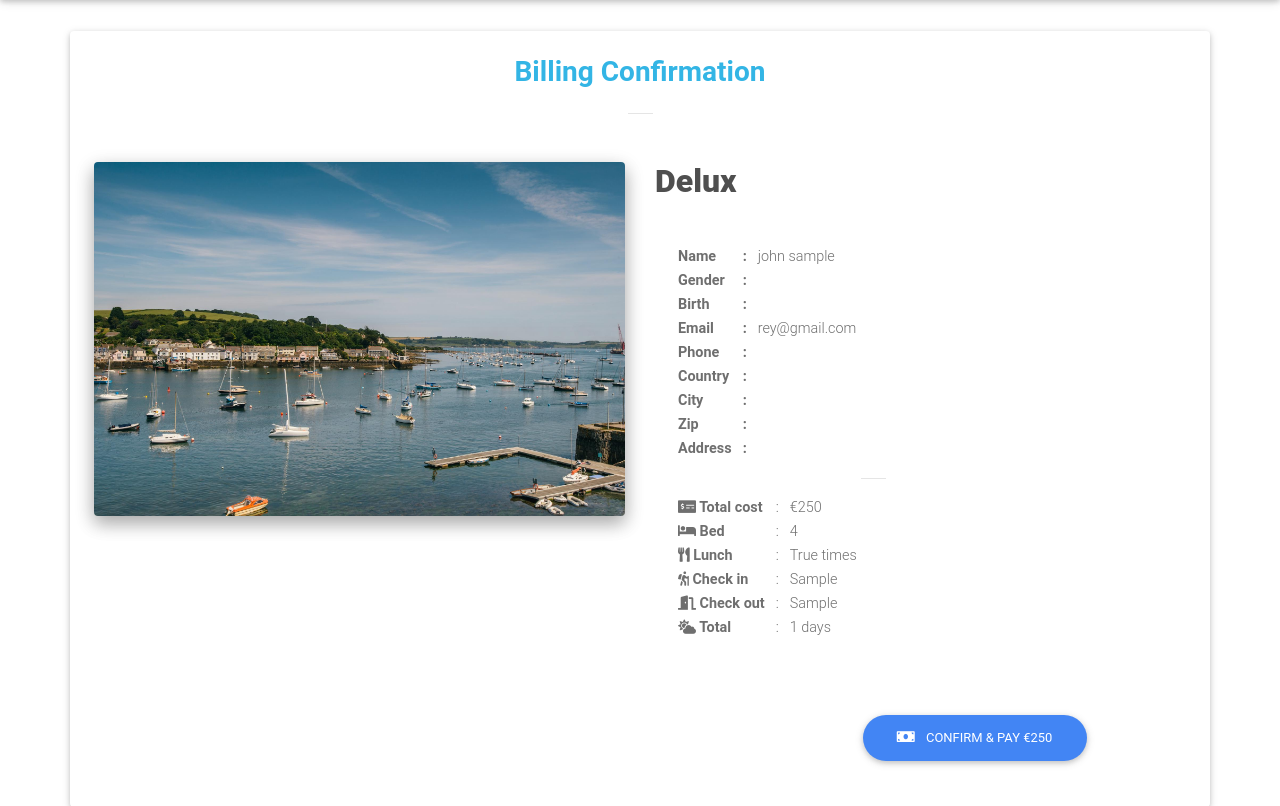
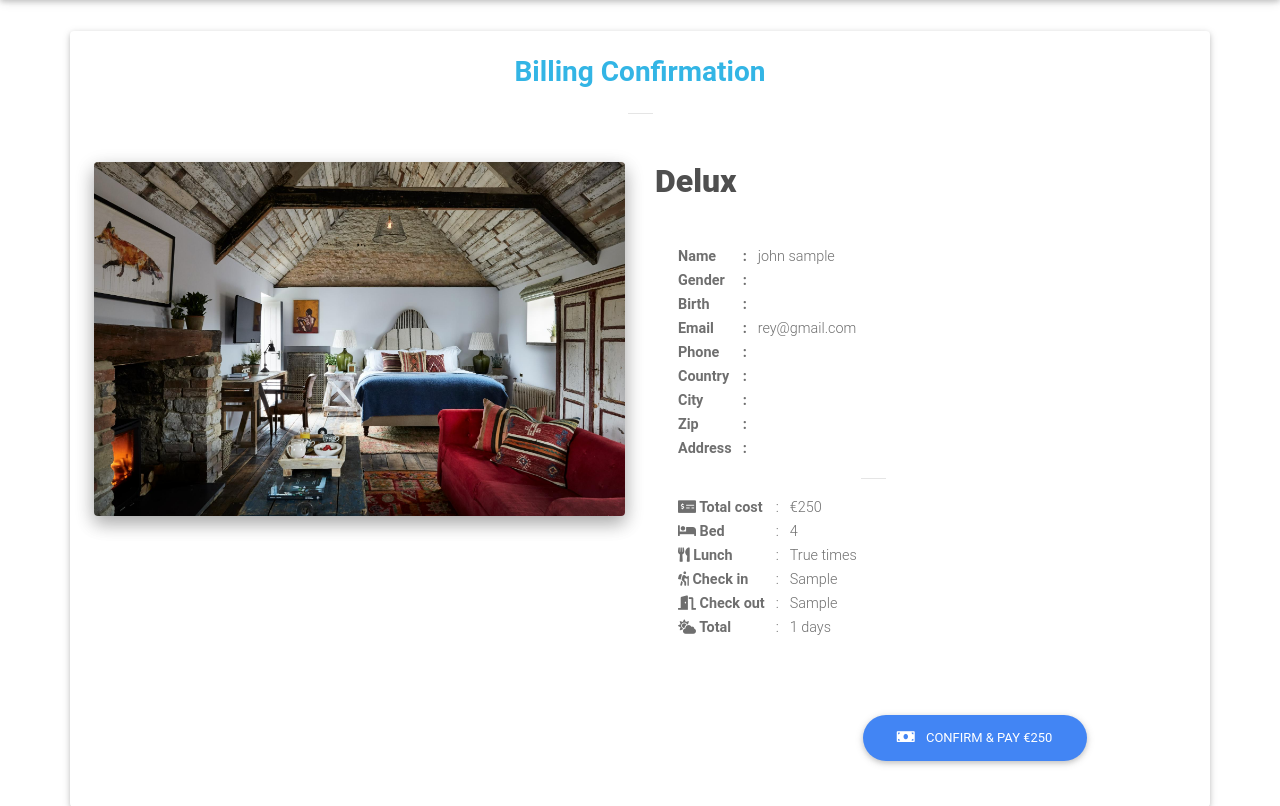
Before and after one commit to damianbednarz1984/CA_, a Flask app: template src/templates/room_book_confirm.html in a window 1280 px wide. Shown: the part 69-875 px from the top of the page. Run offline with Flask 2, Linux system fonts and the light colour scheme; data comes from the database, SQL or seed files in the repository; tables that the repository leaves empty hold one stand-in row (values such as "Sample post"); the template is opened without the code that fills it: values that come from a table or form of the project are taken from there, most other values are stand-ins (such as "Sample title", 1, 10 or a date in 2020); some libraries are stand-ins or nearby versions; some web fonts are replaced.

Commit message:
add image

```diff
--- a/src/templates/room_book_confirm.html
+++ b/src/templates/room_book_confirm.html
@@ -11,7 +11,7 @@
     <hr class="mb-5 mx-auto" width="25px">
 <div class="row">
 <div class="col-lg-6 mb-4">
-<img src="{{ url_for('static', filename='img/room1.jpg') }}" class="img-fluid rounded z-depth-2">
+<img src="{{ url_for('static', filename='img/room2.jpg') }}" class="img-fluid rounded z-depth-2">
 </div>
 <div class="col-lg-5 text-center text-md-left">
 <div class="mb-4">
```
Also changed, not shown: src/static/img/room2.jpg (added).
